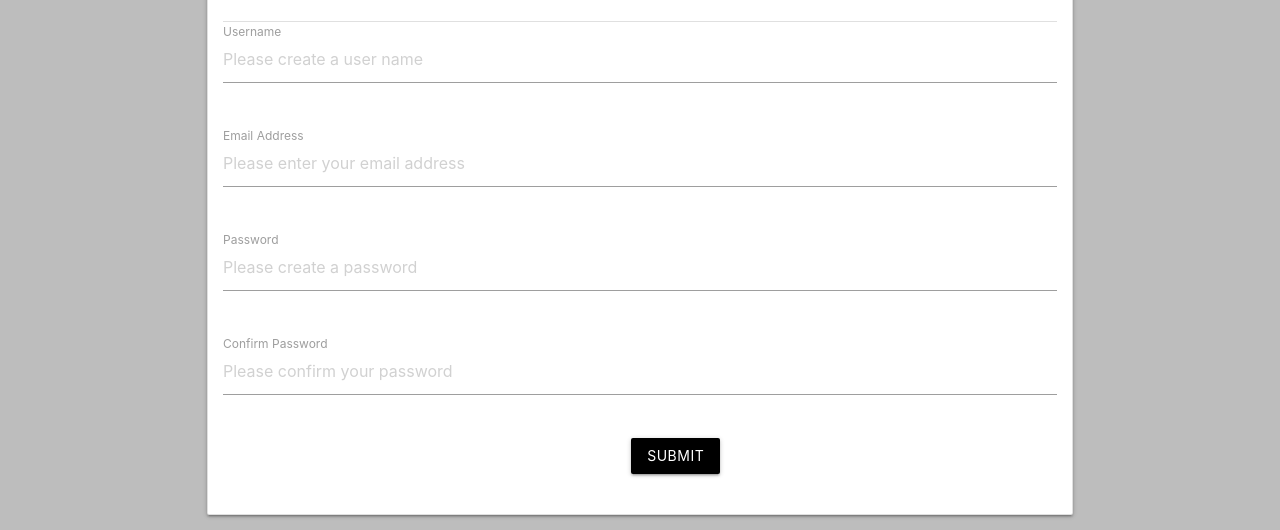
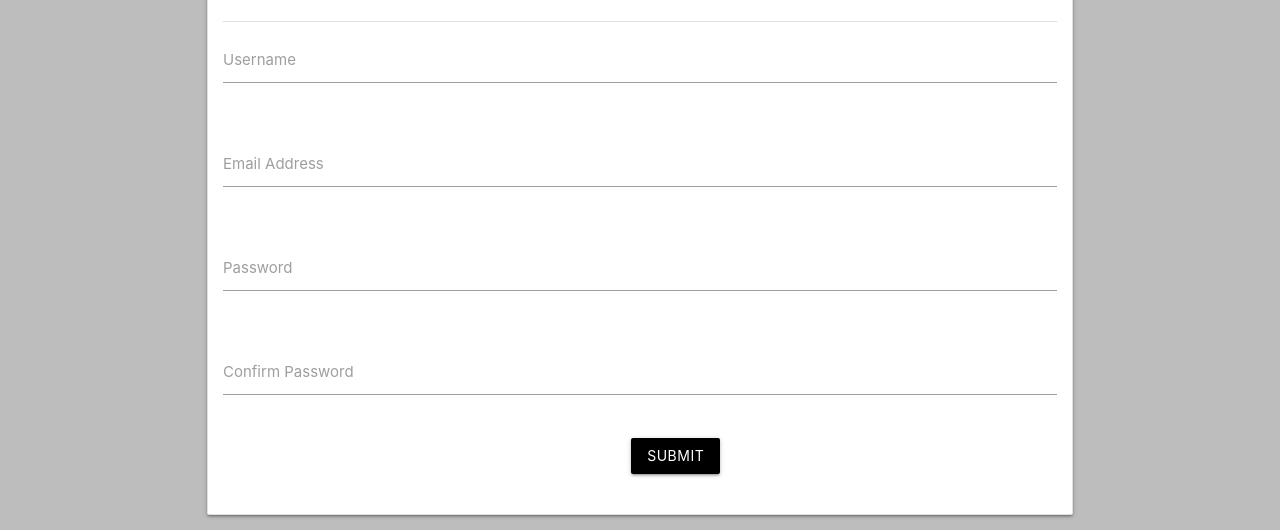
Before and after one commit to bgoudy/translate-my-pic, a website: page public/registration.html in a window 1280 px wide. Shown: the part 273-803 px from the top of the page. Drawn offline with nearby package versions, Linux system fonts and the light colour scheme.

Commit message:
removed placeholders from registration page

```diff
--- a/public/registration.html
+++ b/public/registration.html
@@ -32,27 +32,27 @@
         <form class="col s12" id="registration-form">
           <div class="row">
             <div class="input-field col s12">
-              <input id="username" type="text" placeholder="Please create a user name">
+              <input id="username" type="text">
               <label for="username">Username</label>
             </div>
           </div>
           <div class="row">
             <div class="input-field col s12 text-white">
-              <input id="email" type="text" placeholder="Please enter your email address">
+              <input id="email" type="text">
               <label for="password">Email Address</label>
             </div>
           </div>
 
           <div class="row">
             <div class="input-field col s12 text-white">
-              <input id="password" type="text" placeholder="Please create a password">
+              <input id="password" type="text">
               <label for="password">Password</label>
             </div>
           </div>
 
           <div class="row">
             <div class="input-field col s12 text-white">
-              <input id="confirm-password" type="text" placeholder="Please confirm your password">
+              <input id="confirm-password" type="text">
               <label for="password">Confirm Password</label>
             </div>
           </div>
```
